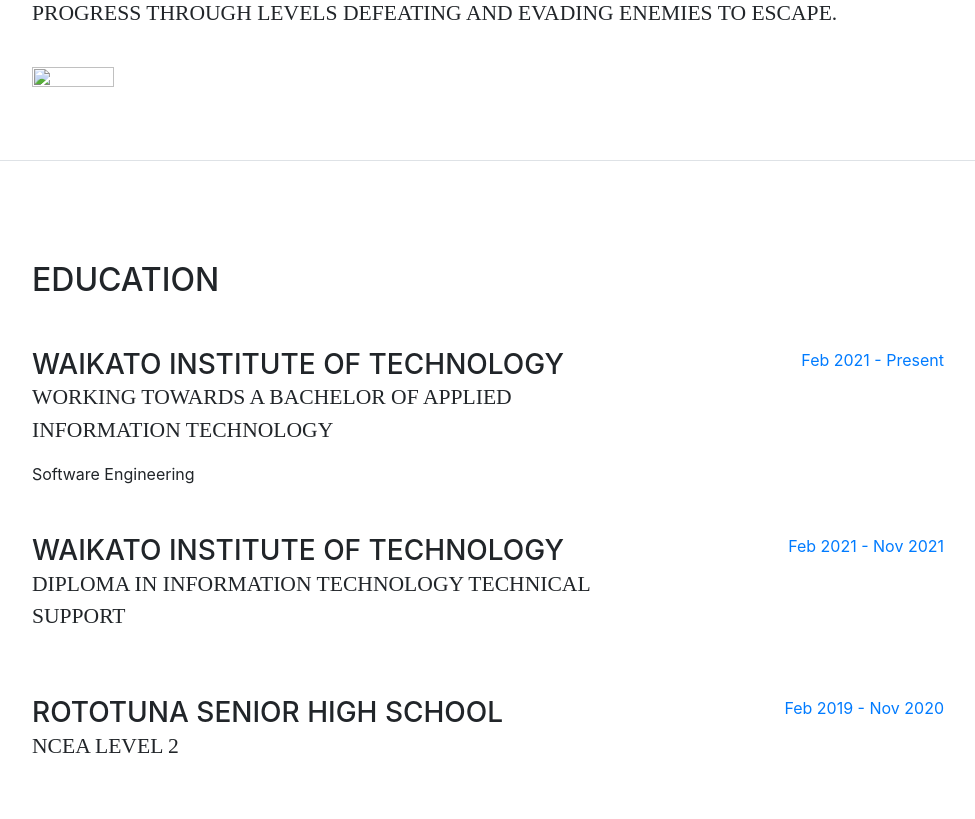
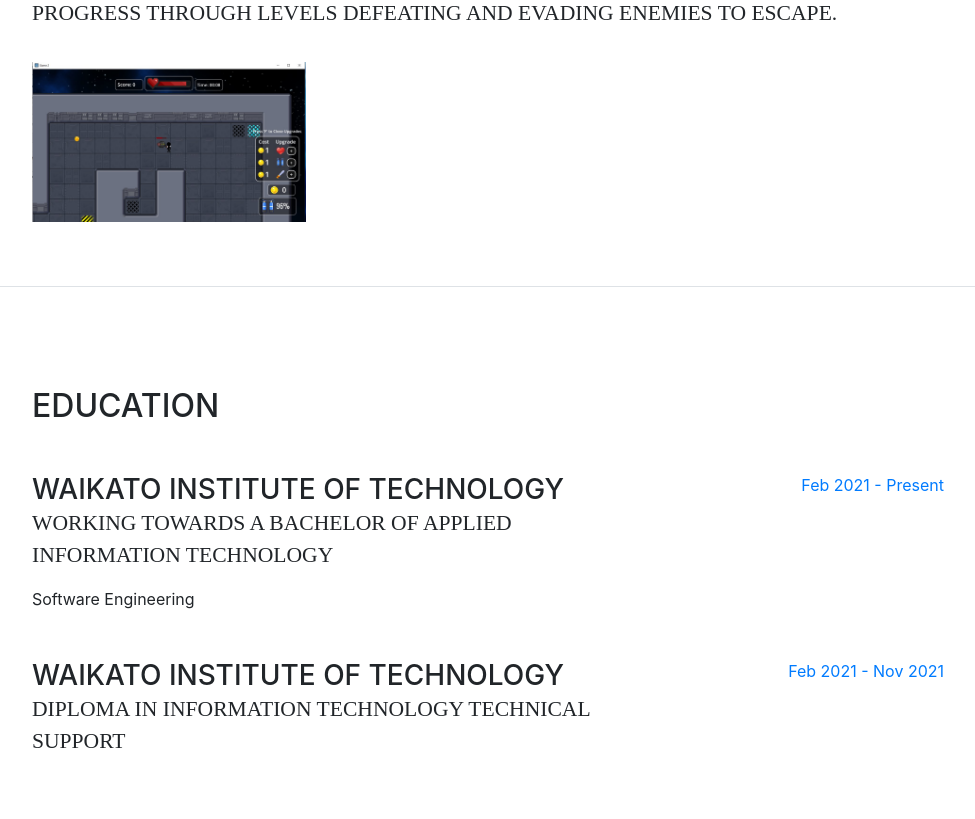
Before and after one commit to codlpam/Portfolio, a website with bundled scripts: page index.html in a window 1280 px wide. Shown: the part 2671-3490 px from the top of the page, without its empty margins (288-1263 px from the left). Built offline with nearby package versions, Linux system fonts and the light colour scheme; files whose address does not match are found by name; a web font is replaced by a local one.

Commit message:
Update index.html

```diff
--- a/index.html
+++ b/index.html
@@ -156,7 +156,7 @@
 		  </h3>
 		  <div class="subheading mb-3">Progress through levels defeating and evading enemies to escape.
 		  <br><br>
-		  <img src="img/game2Image.png" height=30% width=30%>
+		  <img src="img/game2Image.jpg" height=30% width=30%>
 		  </div>
         </div>
       </section>
```
